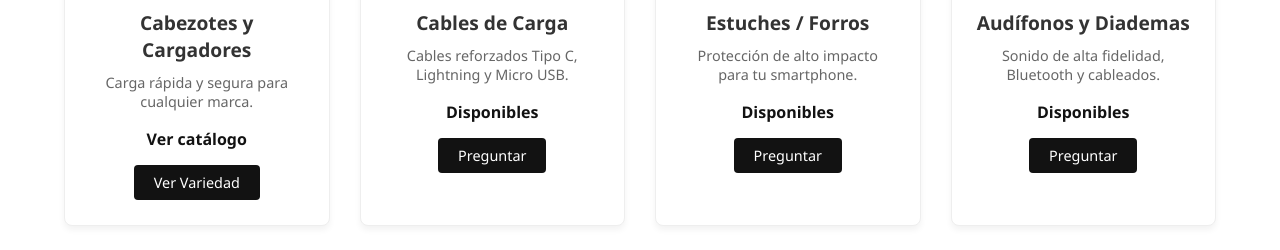
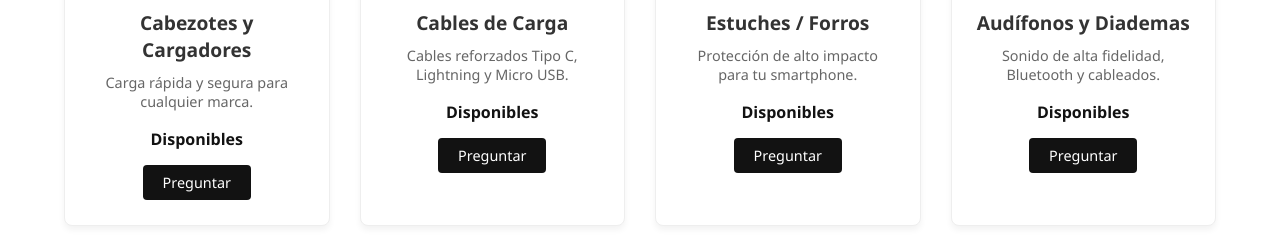
Before and after one commit to daniellozanohiguita-oss/jarvistecnologias, a plain HTML site: page index.html in a window 1280 px wide. Shown: the part 820-1070 px from the top of the page. Drawn offline with Linux system fonts and the light colour scheme.

Commit message:
Update index.html

```diff
--- a/index.html
+++ b/index.html
@@ -41,9 +41,9 @@
                 <div class="card-img"><i class="fas fa-plug"></i></div>
                 <h3>Cabezotes y Cargadores</h3>
                 <p>Carga rápida y segura para cualquier marca.</p>
-                <span class="precio">Ver catálogo</span>
-    <a href="categoria-cargadores.html" class="btn-card" target="_blank">Ver Variedad</a>
-</div>
+                <span class="precio">Disponibles</span>
+                <a href="https://wa.me/573042421919?text=Hola,%20me%20interesan%20los%20cargadores%20de%20celular" class="btn-card" target="_blank">Preguntar</a>
+            </div>
             <div class="card">
                 <div class="card-img"><i class="fas fa-bolt"></i></div>
                 <h3>Cables de Carga</h3>
```
